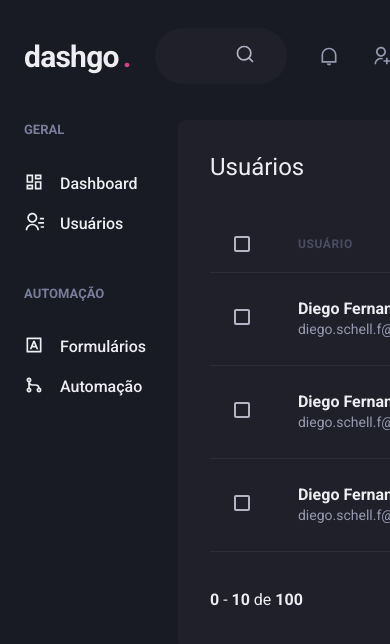
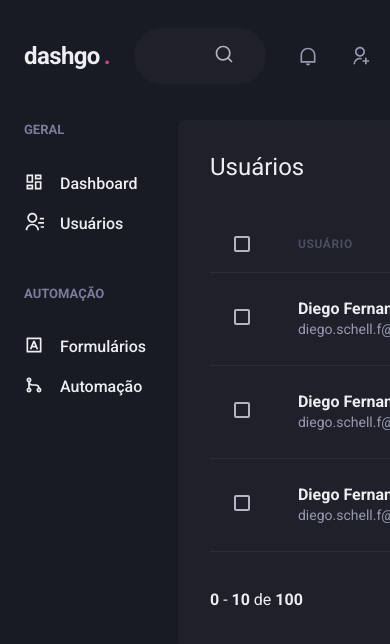
Before and after one commit to Natanaelvich/dashgo, a Next.js app: page /users in a window 390 px wide. Shown: the top 644 px of the page. Built offline with nearby package versions, Linux system fonts and the light colour scheme.

Commit message:
initial responsive logo

```diff
--- a/src/components/Header/Logo.tsx
+++ b/src/components/Header/Logo.tsx
@@ -2,7 +2,12 @@
 
 export function Logo() {
   return (
-    <Text fontSize="3xl" fontWeight="bold" letterSpacing="tight" w="64">
+    <Text
+      fontSize={['2xl', '3xl']}
+      fontWeight="bold"
+      letterSpacing="tight"
+      w="64"
+    >
       dashgo
       <Text as="span" ml="1" color="pink.500">
         .
```
